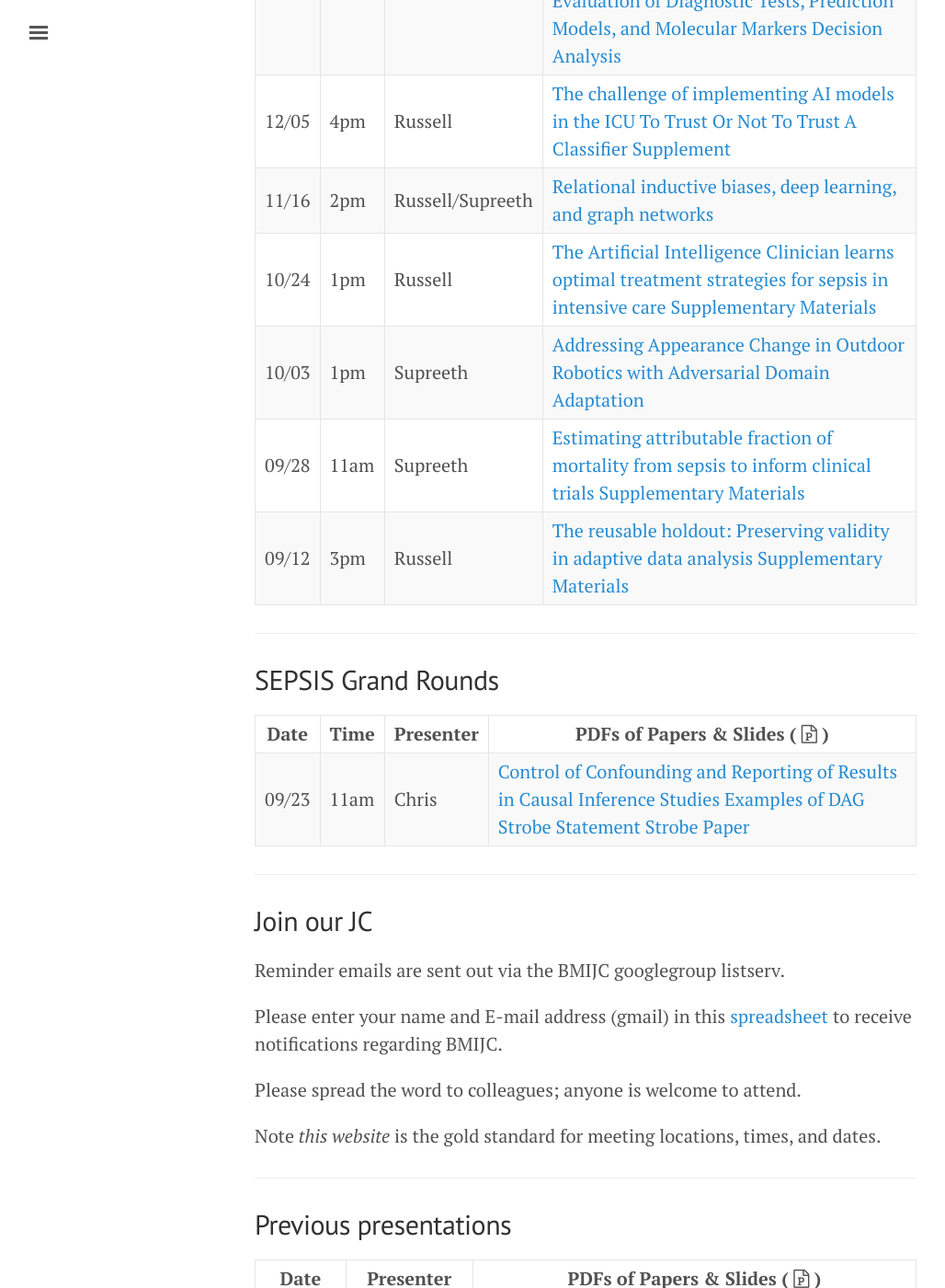
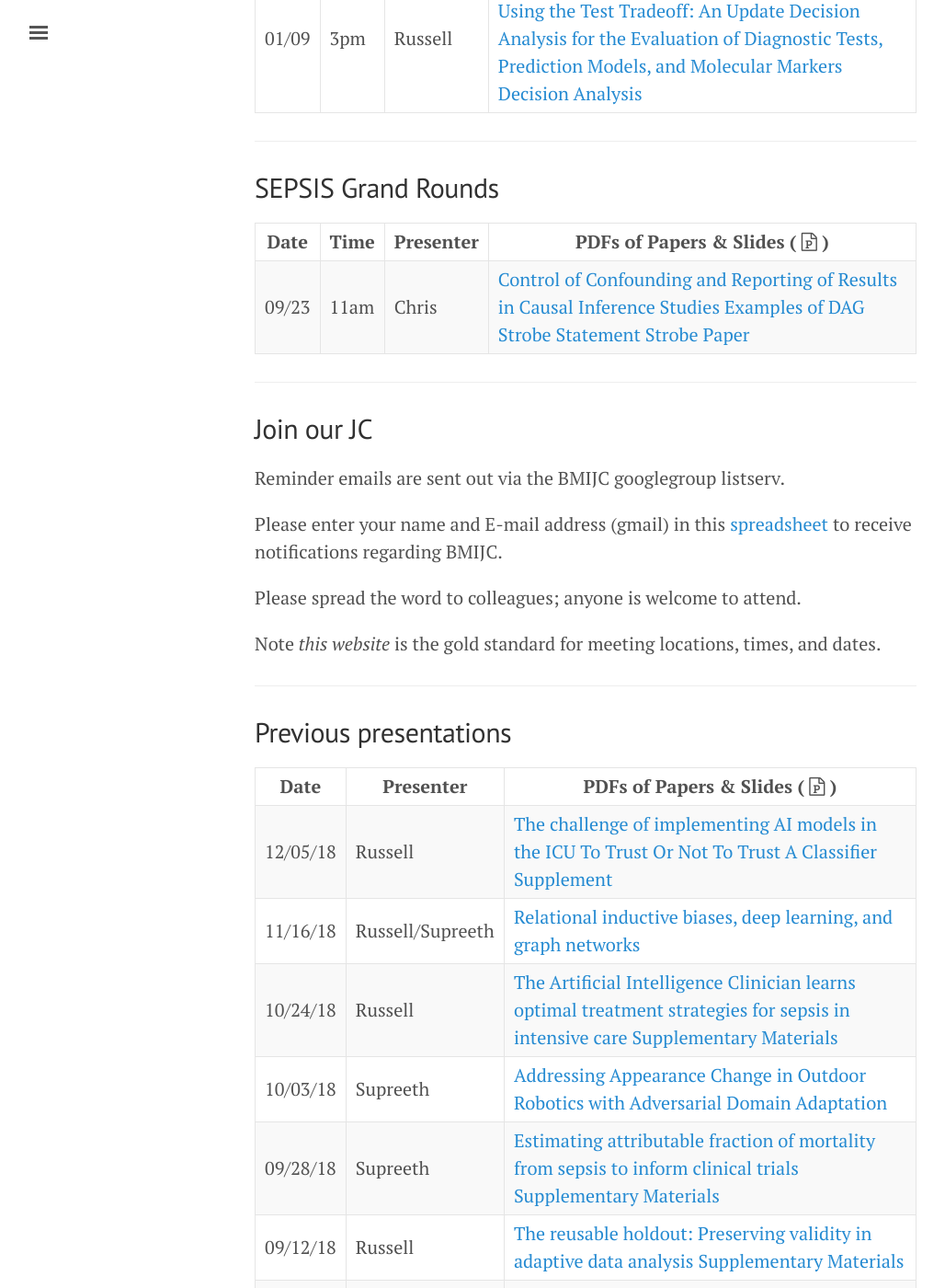
Before and after one commit to NematiLab/bmijc, a Jekyll site: the page built from index.md, in a window 1280 px wide and 1400 px high, scrolled down 1384 px. Shown: the whole window at 92% size, without its empty margins (3-1031 px from the left). Built offline with Jekyll 4.4.1, drawn with Linux system fonts in a browser that asks for light colours; nearby versions of some CDN libraries; some of the changed lines change nothing that is shown; some of the changed text lies outside the part shown.

Commit message:
Update University details

```diff
--- a/index.md
+++ b/index.md
@@ -31,17 +31,12 @@
 
 Date | Time    | Presenter | PDFs of Papers & Slides ( <i class='fa fa-file-powerpoint-o'></i> )
 --- | --- | --- | ---
+06/20 | 11am | Supreeth | [Derivation, Validation, and Potential Treatment Implications of Novel Clinical Phenotypes for Sepsis]({{ site.baseurl }}/assets/062019_paper.pdf){:target="_blank"}
 05/17 | 3pm | Supreeth | [Electronic health record-based clinical decision support alert for severe sepsis: a randomised evaluation]({{ site.baseurl }}/assets/051719_paper01.pdf){:target="_blank"} and [Objecting to experiments that compare two unobjectionable policies or treatments]({{ site.baseurl }}/assets/051719_paper02.pdf){:target="_blank"}
 02/25 | 3pm | Matt | [Temporal Convolutional Networks and Dynamic Time Warping can Drastically Improve the Early Prediction of Sepsis]({{ site.baseurl }}/assets/022519_paper.pdf){:target="_blank"}
 02/11 | 3pm | Russell | [Sepsis as a model for improving diagnosis]({{ site.baseurl }}/assets/021119_paper1.pdf){:target="_blank"} and [Evaluating the impact of a computerized surveillance algorithm and decision support system on sepsis mortality]({{ site.baseurl }}/assets/021119_paper2.pdf){:target="_blank"}
 02/07 | 4pm | Supreeth | [Exponentially Weighted Imitation Learning for Batched Historical Data]({{ site.baseurl }}/assets/012819_paper.pdf){:target="_blank"}
 01/09 | 3pm | Russell | [Evaluating a New Marker for Risk Prediction Using the Test Tradeoff: An Update]({{ site.baseurl }}/assets/010919_paper01.pdf){:target="_blank"} [Decision Analysis for the Evaluation of Diagnostic Tests, Prediction Models, and Molecular Markers]({{ site.baseurl }}/assets/010919_paper02.pdf){:target="_blank"} [Decision Analysis]({{ site.baseurl }}/assets/010919_paper03.pdf){:target="_blank"}
-12/05 | 4pm | Russell | [The challenge of implementing AI models in the ICU]({{ site.baseurl }}/assets/120518_paper2.pdf){:target="_blank"} [To Trust Or Not To Trust A Classifier]({{ site.baseurl }}/assets/120518_paper1.pdf){:target="_blank"} [Supplement]({{ site.baseurl }}/assets/120518_paper1supplement.pdf){:target="_blank"}
-11/16 | 2pm | Russell/Supreeth | [Relational inductive biases, deep learning, and graph networks]({{ site.baseurl }}/assets/111618_paper.pdf){:target="_blank"}
-10/24 | 1pm | Russell | [The Artificial Intelligence Clinician learns optimal treatment strategies for sepsis in intensive care]({{ site.baseurl }}/assets/102418_paper.pdf){:target="_blank"} [Supplementary Materials]({{ site.baseurl }}/assets/102418_supplement.pdf){:target="_blank"}
-10/03 | 1pm | Supreeth | [Addressing Appearance Change in Outdoor Robotics with Adversarial Domain Adaptation]({{ site.baseurl }}/assets/tbd_paper.pdf){:target="_blank"}
-09/28 | 11am | Supreeth | [Estimating attributable fraction of mortality from sepsis to inform clinical trials]({{ site.baseurl }}/assets/092818_paper.pdf){:target="_blank"} [Supplementary Materials]({{ site.baseurl }}/assets/092818_supplement.pdf){:target="_blank"}
-09/12 | 3pm | Russell | [The reusable holdout: Preserving validity in adaptive data analysis]({{ site.baseurl }}/assets/091218_paper.pdf){:target="_blank"} [Supplementary Materials]({{ site.baseurl }}/assets/091218_supplement.pdf){:target="_blank"}
 
 ---
 
@@ -74,9 +69,15 @@
 
 Date | Presenter | PDFs of Papers & Slides ( <i class='fa fa-file-powerpoint-o'></i> )
 --- | --- | ---
-03/07 | Supreeth | [Scalable and accurate deep learning for Electronic Health Records]({{ site.baseurl }}/assets/021418_paper.pdf){:target="_blank"}
-01/31 | Supreeth | [Learning to cluster in order to transfer across domains and tasks]({{ site.baseurl }}/assets/013118_paper.pdf){:target="_blank"}
-01/24 | Azade | [Maximum Likelihood Estimation]({{ site.baseurl }}/assets/011718_paper.pdf){:target="_blank"}, [Weibull cox proportional hazards model]({{ site.baseurl }}/assets/weibull_cox.pdf){:target="_blank"}
+12/05/18 | Russell | [The challenge of implementing AI models in the ICU]({{ site.baseurl }}/assets/120518_paper2.pdf){:target="_blank"} [To Trust Or Not To Trust A Classifier]({{ site.baseurl }}/assets/120518_paper1.pdf){:target="_blank"} [Supplement]({{ site.baseurl }}/assets/120518_paper1supplement.pdf){:target="_blank"}
+11/16/18 | Russell/Supreeth | [Relational inductive biases, deep learning, and graph networks]({{ site.baseurl }}/assets/111618_paper.pdf){:target="_blank"}
+10/24/18 | Russell | [The Artificial Intelligence Clinician learns optimal treatment strategies for sepsis in intensive care]({{ site.baseurl }}/assets/102418_paper.pdf){:target="_blank"} [Supplementary Materials]({{ site.baseurl }}/assets/102418_supplement.pdf){:target="_blank"}
+10/03/18 | Supreeth | [Addressing Appearance Change in Outdoor Robotics with Adversarial Domain Adaptation]({{ site.baseurl }}/assets/tbd_paper.pdf){:target="_blank"}
+09/28/18 | Supreeth | [Estimating attributable fraction of mortality from sepsis to inform clinical trials]({{ site.baseurl }}/assets/092818_paper.pdf){:target="_blank"} [Supplementary Materials]({{ site.baseurl }}/assets/092818_supplement.pdf){:target="_blank"}
+09/12/18 | Russell | [The reusable holdout: Preserving validity in adaptive data analysis]({{ site.baseurl }}/assets/091218_paper.pdf){:target="_blank"} [Supplementary Materials]({{ site.baseurl }}/assets/091218_supplement.pdf){:target="_blank"}
+03/07/18 | Supreeth | [Scalable and accurate deep learning for Electronic Health Records]({{ site.baseurl }}/assets/021418_paper.pdf){:target="_blank"}
+01/31/19 | Supreeth | [Learning to cluster in order to transfer across domains and tasks]({{ site.baseurl }}/assets/013118_paper.pdf){:target="_blank"}
+01/24/18 | Azade | [Maximum Likelihood Estimation]({{ site.baseurl }}/assets/011718_paper.pdf){:target="_blank"}, [Weibull cox proportional hazards model]({{ site.baseurl }}/assets/weibull_cox.pdf){:target="_blank"}
 12/14/17 | Supreeth | [Neural Network based clustering using pair-wise constraints]({{ site.baseurl }}/assets/121317_paper.pdf){:target="_blank"}
 07/13/17 | Erik Reinertsen | [Transfer Entropy Estimation and Directional Coupling Change Detection in Biomedical Time Series]({{ site.baseurl }}/assets/071317_paper.pdf){:target="_blank"}
 07/06/17 | Supreeth | [Doubly Robust Policy Evaluation and Learning]({{ site.baseurl }}/assets/070617_paper.pdf){:target="_blank"}
```
